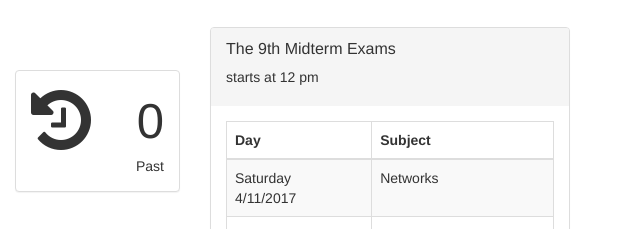
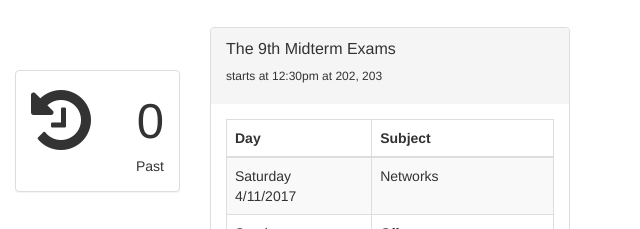
Before and after one commit to csed2018/csed2018.github.io, a plain HTML site: page index.html in a window 1280 px wide. Shown: the part 133-362 px from the top of the page, 640-1280 px from the left. Drawn offline with Linux system fonts and the light colour scheme; no server answers.

Commit message:
Fix midterm exams time

```diff
--- a/index.html
+++ b/index.html
@@ -198,7 +198,7 @@
       <div class="panel-group">
         <div class="panel panel-default">
           <div class="panel-heading panel-title">
-            The 9th Midterm Exams <h5> starts at 12 pm </h5>
+            The 9th Midterm Exams <h6> starts at 12:30pm at 202, 203</h6>
           </div>
           <div class="panel-body">
               <table class="table table-striped table-bordered table-hover">
```
